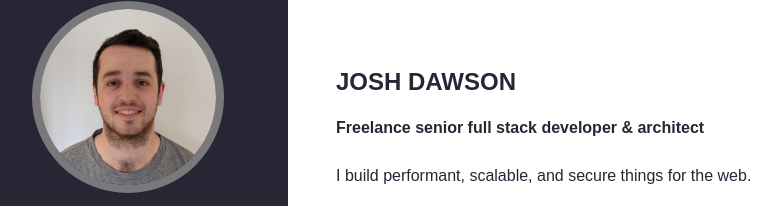
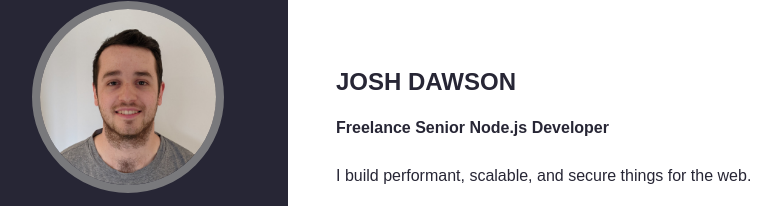
Before and after one commit to joshdawson/personal-website, a Vue app: page / in a window 1280 px wide. Shown: the part 191-397 px from the top of the page, without its empty margins (32-810 px from the left). Built offline with nearby package versions, Linux system fonts and the light colour scheme; a web font is replaced by a local one.

Commit message:
Update headline

```diff
--- a/src/components/About.vue
+++ b/src/components/About.vue
@@ -3,7 +3,7 @@
 
 <template>
   <h1>JOSH DAWSON</h1>
-  <h4>Freelance senior full stack developer & architect</h4>
+  <h4>Freelance Senior Node.js Developer</h4>
 
   <p>I build performant, scalable, and secure things for the web.</p>
   <small>Node.js | TypeScript | PostgreSQL | TDD</small>
```
